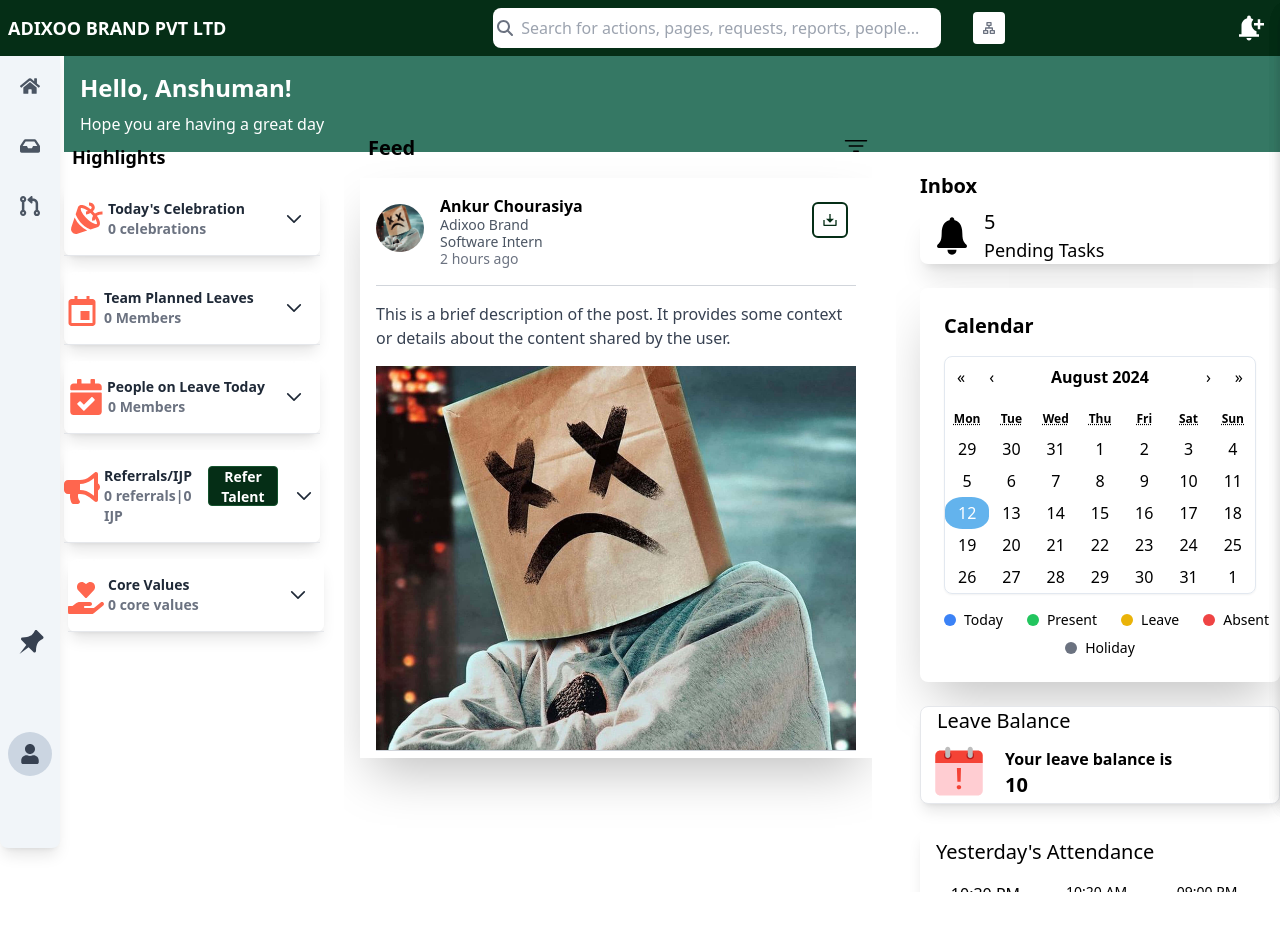
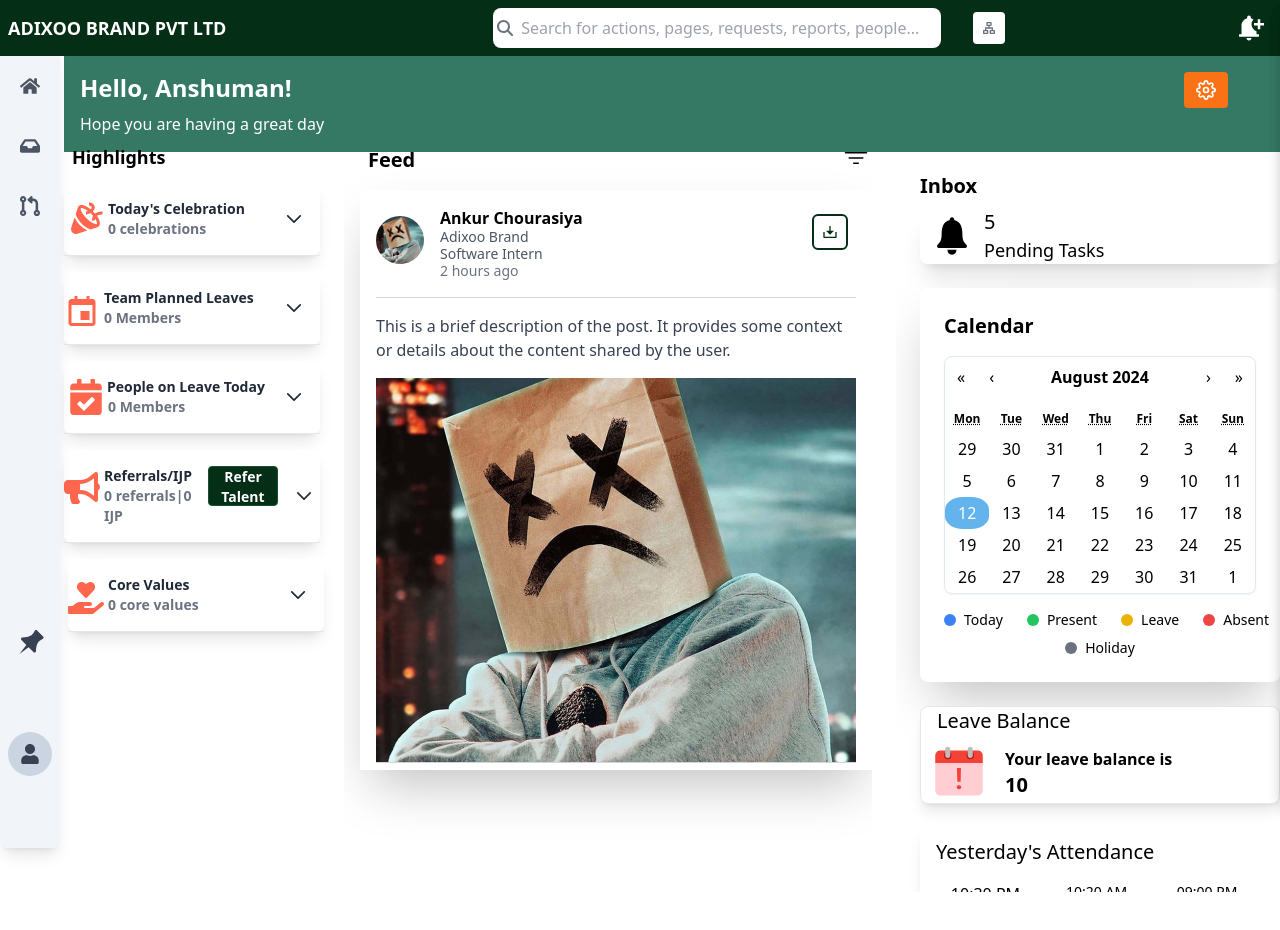
Before and after one commit to anshumanadxioo/HRone_frontend, a React (Vite) app: page /home in a window 1280 px wide. Shown: the top 930 px of the page. Built offline with nearby package versions, Linux system fonts and the light colour scheme; no server answers.

Commit message:
fixed the setting error

```diff
--- a/index.html
+++ b/index.html
@@ -4,7 +4,7 @@
     <meta charset="UTF-8" />
     <link rel="icon" type="image/svg+xml" href="/title.jpg" />
     <meta name="viewport" content="width=device-width, initial-scale=1.0" />
-    <title>ADXO Hrone</title>
+    <title>ADIXOO Hrone</title>
   </head>
   <body>
     <div id="root"></div>
--- a/src/home/UserFeed.jsx
+++ b/src/home/UserFeed.jsx
@@ -18,7 +18,7 @@ const UserFeed = () => {
   };
 
   return (
-    <div className="overflow-hidden mb-44">
+    <div className="overflow-hidden mb-44 mt-6">
       <div className="pl-2 h-screen">
         <div className="relative ml-4 mt-[220px]">
           <p className="text-xl font-semibold mb-4">Feed</p>
--- a/src/home/UserInfo.jsx
+++ b/src/home/UserInfo.jsx
@@ -27,14 +27,22 @@ function UserInfo() {
 
   return (
     <>
-    <div className='ml-[64px]  bg-customGreen text-white p-4 mt-14'>
+      <div className='ml-[64px]  bg-customGreen text-white p-4 mt-14' style={{ backgroundColor: backgroundColor }}>
         <div className='flex justify-between'>
           <div>
             <p className='text-2xl font-bold'>Hello, Anshuman!</p>
             <p className='mt-2'>Hope you are having a great day</p>
           </div>
 
-        {/* Conditionally render SettingPage based on isOpenSetting */}
+
+          <div className='bg-orange-500 text-white rounded w-[44px] h-[36px] mr-9'>
+            <FiSettings
+              className='text-xl text-center ml-3 mt-2 cursor-pointer'
+              onClick={toggleSliderSetting}
+            />
+          </div>
+
+
           {isOpenSetting && (
             <SettingPage
               isOpenSetting={isOpenSetting}
```
Also changed, not shown: 2 other files (tests, documents, lock files or other folders). Lines whose indentation alone changed are shown as unchanged.
